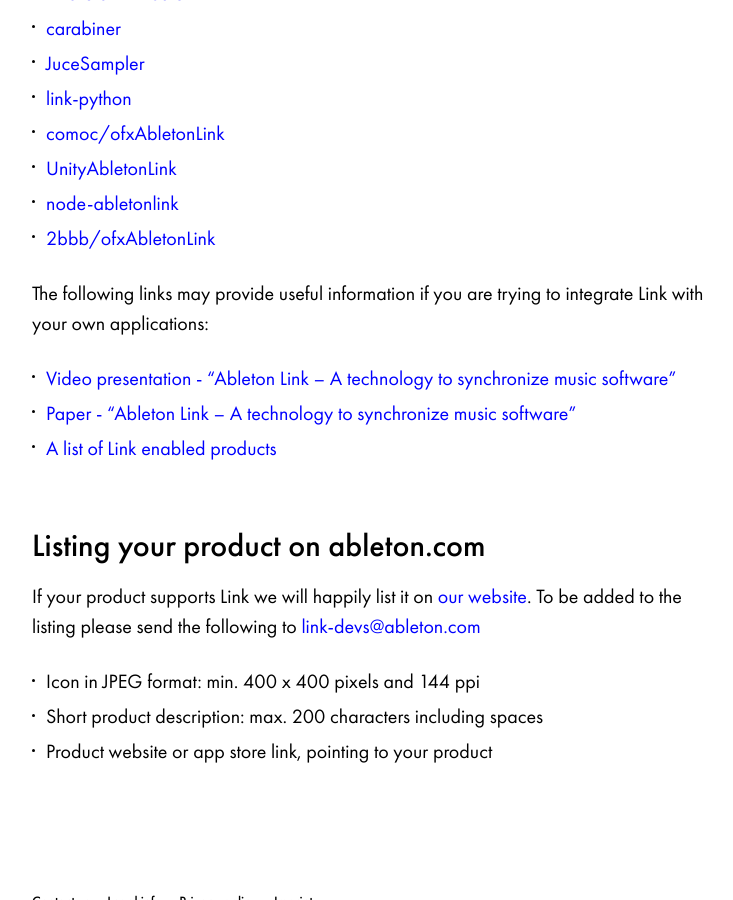
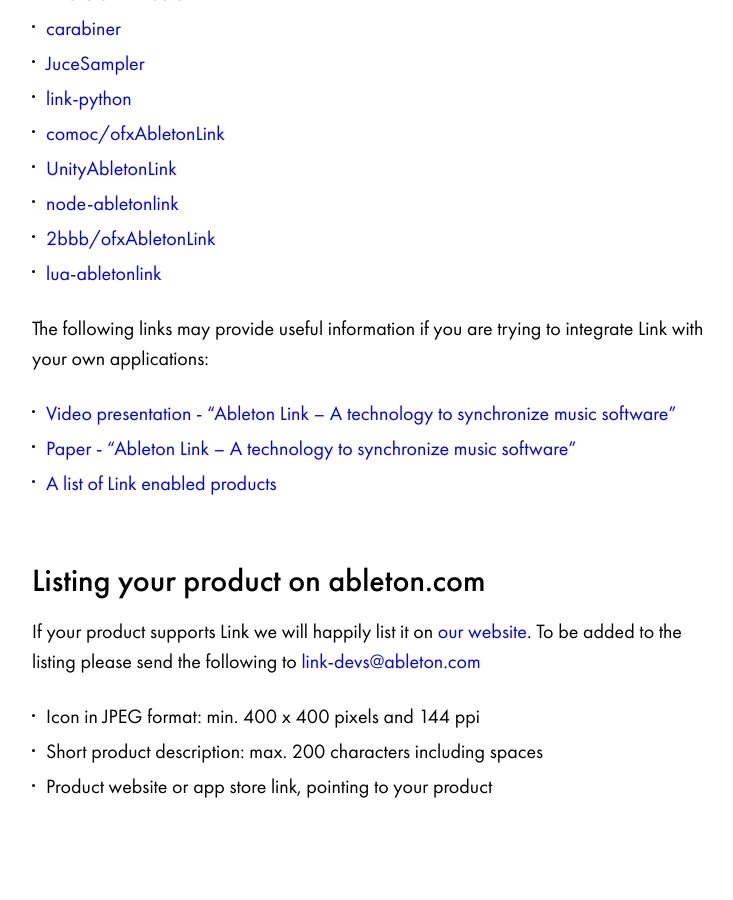
Before and after one commit to Ableton/ableton.github.io, a Jekyll site: the page built from link/index.md, in a window 1280 px wide and 900 px high, scrolled down 6146 px. Shown: the whole window, without its empty margins (268-1001 px from the left). Built offline with Jekyll 4.4.1, drawn with Linux system fonts in a browser that asks for light colours.

Commit message:
Add lua-abletonlink to Link/Resources

```diff
--- a/link/index.md
+++ b/link/index.md
@@ -213,6 +213,7 @@ If you are missing a repository in this list please open a pull request or mail
 - [UnityAbletonLink](https://github.com/comoc/UnityAbletonLink)
 - [node-abletonlink](https://github.com/2bbb/node-abletonlink)
 - [2bbb/ofxAbletonLink](https://github.com/2bbb/ofxAbletonLink)
+- [lua-abletonlink](https://luarocks.org/modules/s-ol/abletonlink)
 
 The following links may provide useful information if you are trying to integrate Link
 with your own applications:
```
